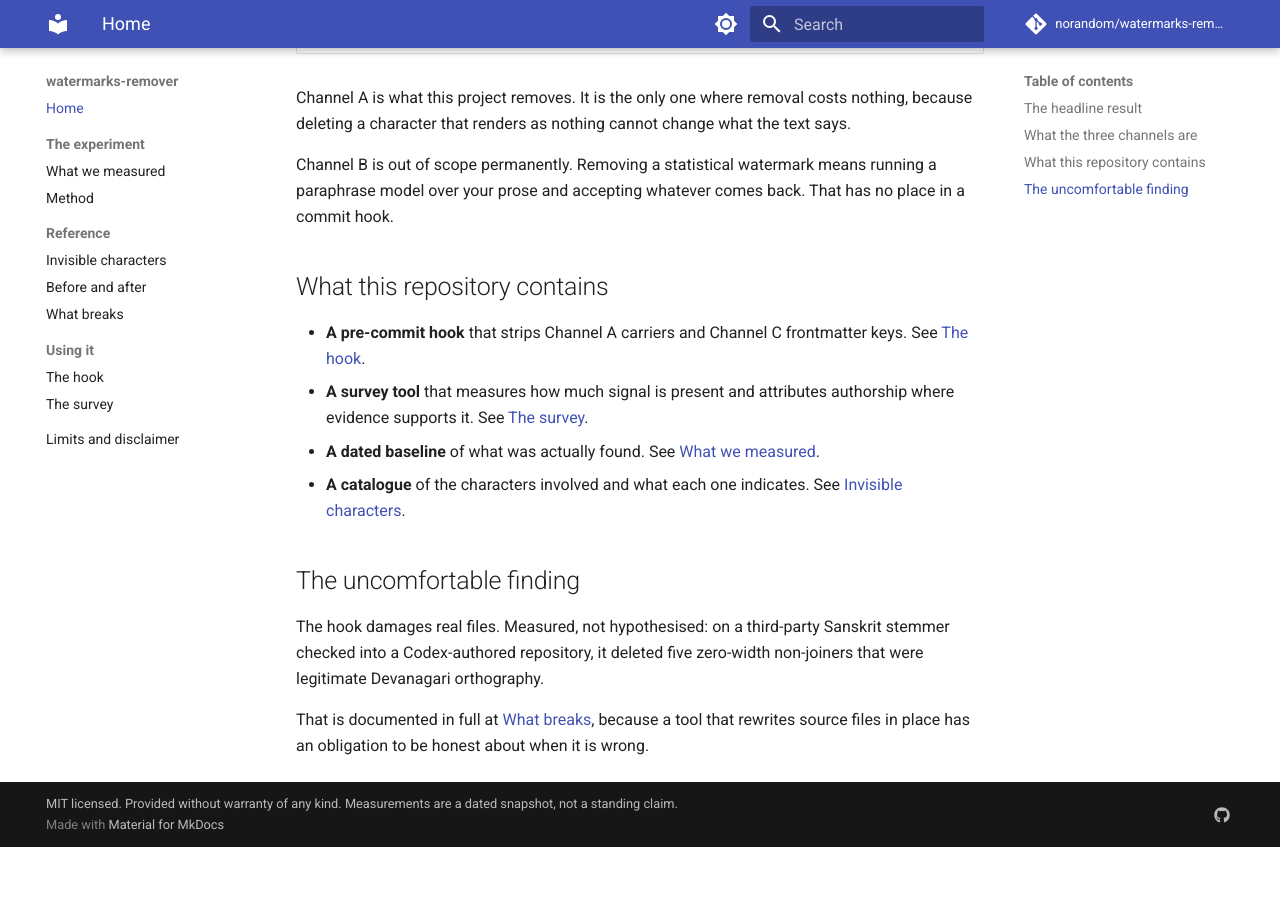
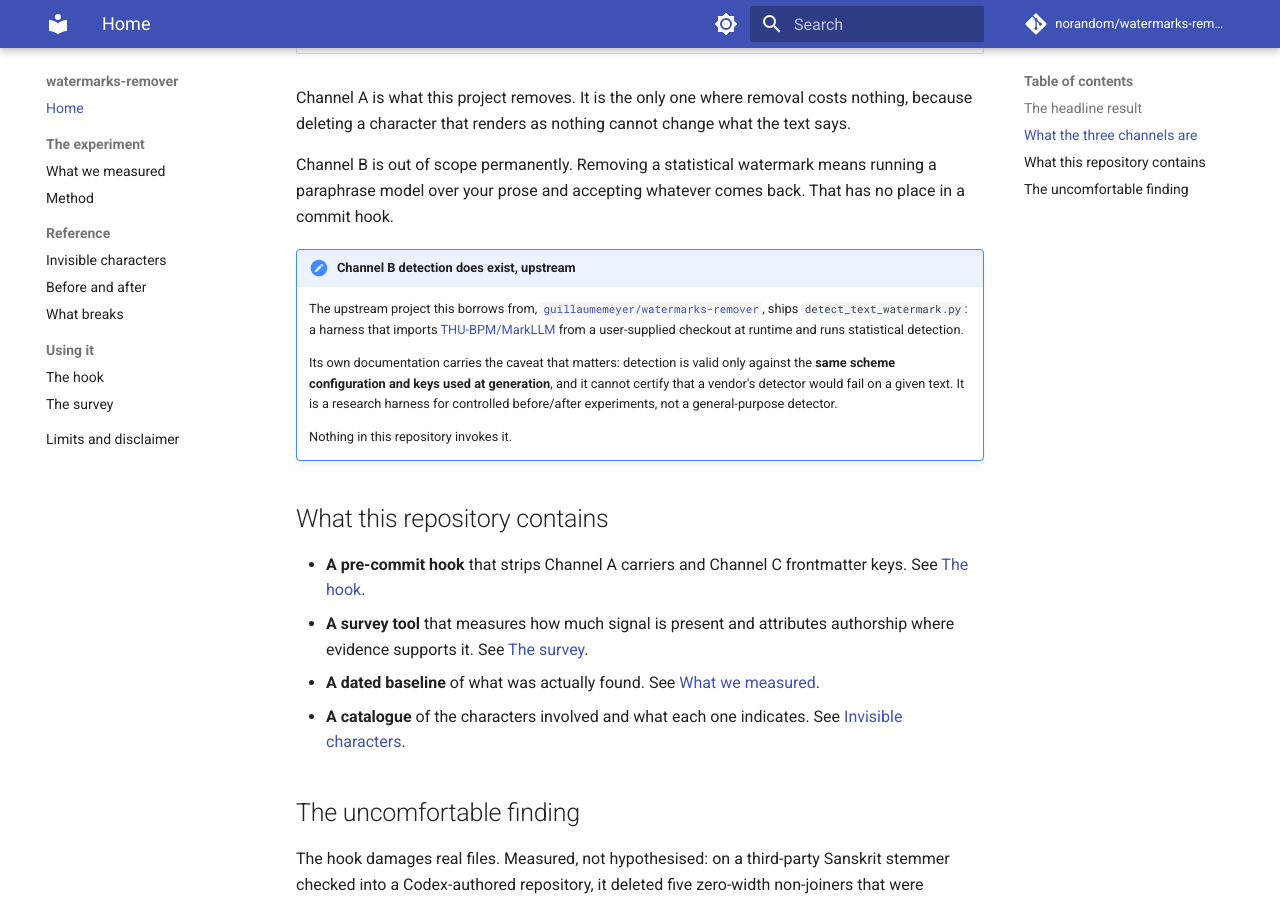
Before and after one commit to norandom/watermarks-remover, an MkDocs documentation site: the page built from docs/index.md, in a window 1280 px wide and 900 px high, scrolled down 1360 px. Built offline with MkDocs 1.6.1 and Material for MkDocs 9.7.7, drawn with Linux system fonts in a browser that asks for light colours; comment, search, counter and statistics services are not loaded; before the commit the page ends 2207 px from its top, so only the background shows below that.

Commit message:
docs: record upstream Channel B detection; verify the vendoring claim
Corrects a claim made in review that no statistical text-watermark
support exists anywhere. Upstream ships detect_text_watermark.py, a
harness importing THU-BPM/MarkLLM from a user-supplied checkout at
runtime. Its caveat is the important part and is documented alongside it:
detection is valid only against the same scheme config and keys used at
generation, so it is a research instrument for controlled experiments,
not a general detector. Nothing in this repository invokes it.

Separately, the vendoring provenance was checked against the source rather
than trusted. All four files in _vendor/ are byte-identical to
guillaumemeyer/watermarks-remover service/scripts/ at the pinned commit
fcebf53; local, upstream and VENDORED.json hashes all agree.

Co-Authored-By: Claude Opus 5 <noreply@anthropic.com>

```diff
--- a/docs/index.md
+++ b/docs/index.md
@@ -52,6 +52,22 @@ Channel B is out of scope permanently. Removing a statistical watermark means
 running a paraphrase model over your prose and accepting whatever comes back.
 That has no place in a commit hook.
 
+!!! note "Channel B detection does exist, upstream"
+
+    The upstream project this borrows from,
+    [`guillaumemeyer/watermarks-remover`](https://github.com/guillaumemeyer/watermarks-remover),
+    ships `detect_text_watermark.py`: a harness that imports
+    [THU-BPM/MarkLLM](https://github.com/THU-BPM/MarkLLM) from a user-supplied
+    checkout at runtime and runs statistical detection.
+
+    Its own documentation carries the caveat that matters: detection is valid
+    only against the **same scheme configuration and keys used at generation**,
+    and it cannot certify that a vendor's detector would fail on a given text.
+    It is a research harness for controlled before/after experiments, not a
+    general-purpose detector.
+
+    Nothing in this repository invokes it.
+
 ## What this repository contains
 
 - **A pre-commit hook** that strips Channel A carriers and Channel C
```
Also changed, not shown: README.md (+8 -3 lines).
